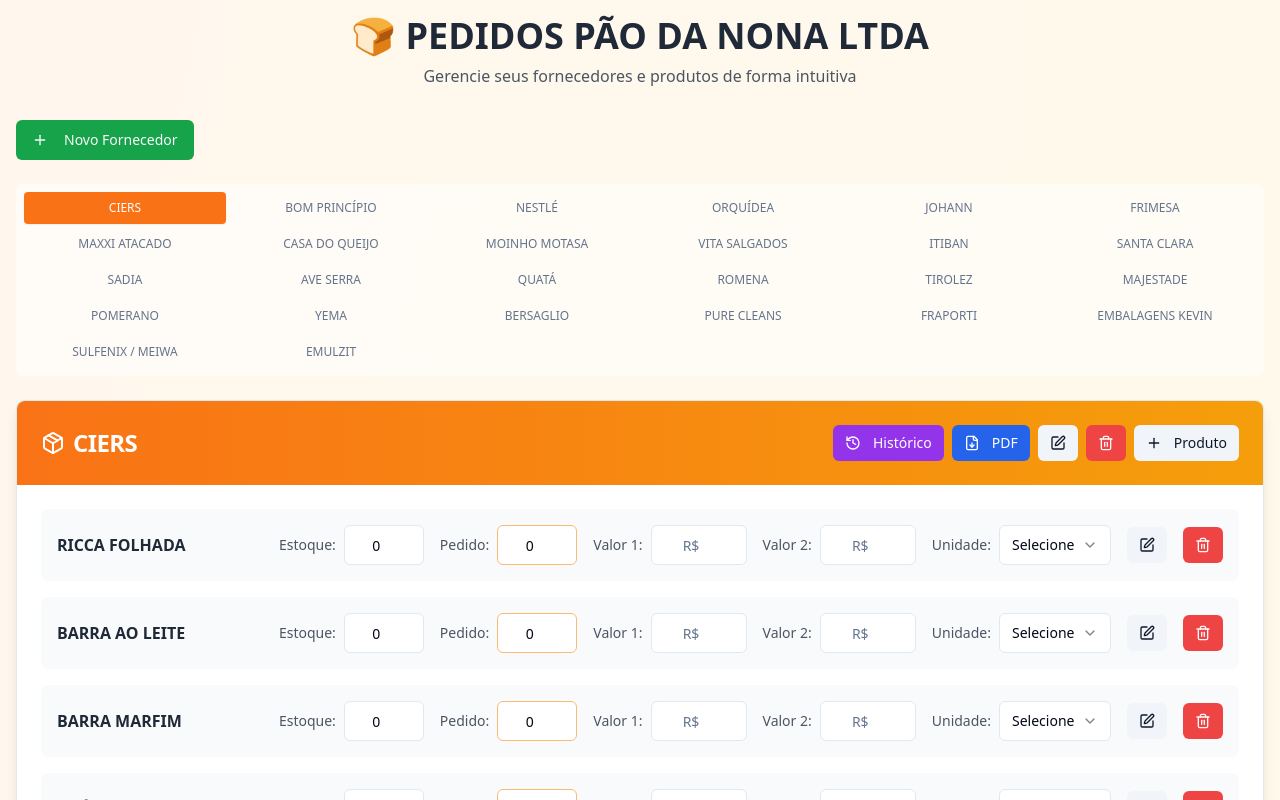
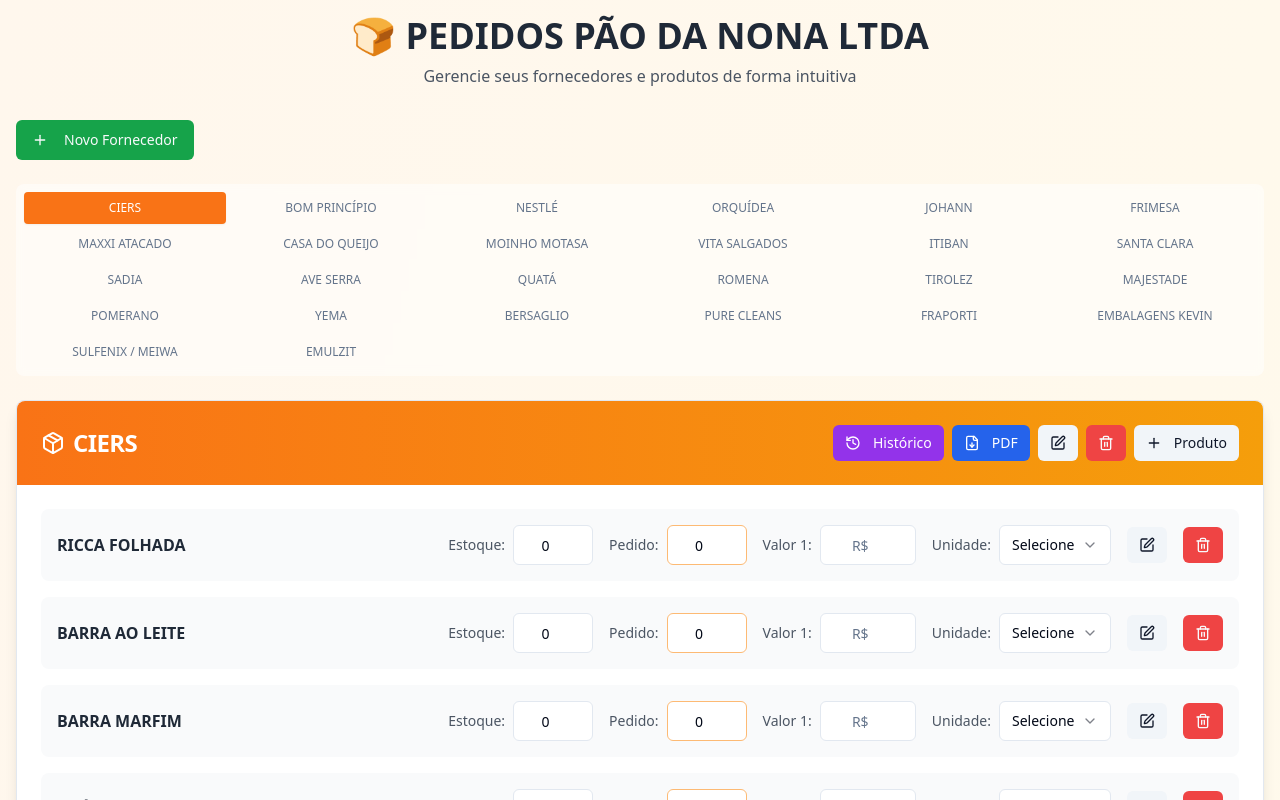
Before and after one commit to jv2410/padaria-pedidos-manager, a React (Vite) app: page / in a window 1280 px wide. Shown: the top 800 px of the page. Built offline with nearby package versions, Linux system fonts and the light colour scheme.

Commit message:
Remove second price column
Remove the second price column from the product list.

```diff
--- a/src/pages/Index.tsx
+++ b/src/pages/Index.tsx
@@ -17,7 +17,6 @@ interface Product {
   currentStock: number;
   orderQuantity: number;
   price?: number;
-  price2?: number;
   unit?: 'UNIDADE' | 'FARDO' | 'CAIXA';
 }
 
@@ -561,18 +560,6 @@ const Index = () => {
     ));
   };
 
-  const handlePrice2Change = (supplierId: string, productId: string, value: number) => {
-    setSuppliers(prev => prev.map(s =>
-      s.id === supplierId
-        ? {
-            ...s,
-            products: s.products.map(p =>
-              p.id === productId ? { ...p, price2: value } : p
-            )
-          }
-        : s
-    ));
-  };
 
   const handleUnitChange = (supplierId: string, productId: string, value: 'UNIDADE' | 'FARDO' | 'CAIXA') => {
     setSuppliers(prev => prev.map(s =>
@@ -855,18 +842,6 @@ const Index = () => {
                               />
                             </div>
 
-                            <div className="flex items-center gap-2">
-                              <Label className="text-sm text-gray-600">Valor 2:</Label>
-                              <Input
-                                type="number"
-                                min="0"
-                                step="0.01"
-                                value={product.price2 || ''}
-                                onChange={(e) => handlePrice2Change(supplier.id, product.id, parseFloat(e.target.value) || 0)}
-                                className="w-24 text-center"
-                                placeholder="R$"
-                              />
-                            </div>
 
                             <div className="flex items-center gap-2">
                               <Label className="text-sm text-gray-600">Unidade:</Label>
```
